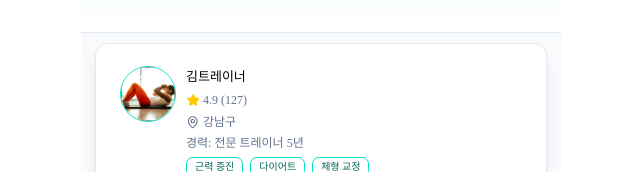
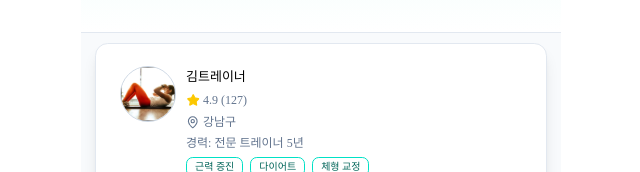
Before and after one commit to woowacourse-teams/2025-Fit-toring, a React app in the folder frontend/: page / in a window 1280 px wide. Shown: the part 200-372 px from the top of the page, without its empty margins (319-959 px from the left). Built offline with nearby package versions, Linux system fonts and the light colour scheme.

Commit message:
style: StyledProfileImg의 테두리 색상 수정 및 hover 효과 추가 #38

```diff
--- a/frontend/src/pages/home/components/MentorCardItem/MentorCardItem.tsx
+++ b/frontend/src/pages/home/components/MentorCardItem/MentorCardItem.tsx
@@ -67,7 +67,11 @@ const StyledProfileImg = styled.img`
   height: 5.6rem;
   border-radius: 50%;
 
-  border: 1px solid ${({ theme }) => theme.SYSTEM.MAIN300};
+  border: 1px solid ${({ theme }) => theme.BORDER.GRAY300};
+
+  :hover {
+    border: 1px solid ${({ theme }) => theme.SYSTEM.MAIN300};
+  }
 `;
 
 const StyledInfoWrapper = styled.div`
```
